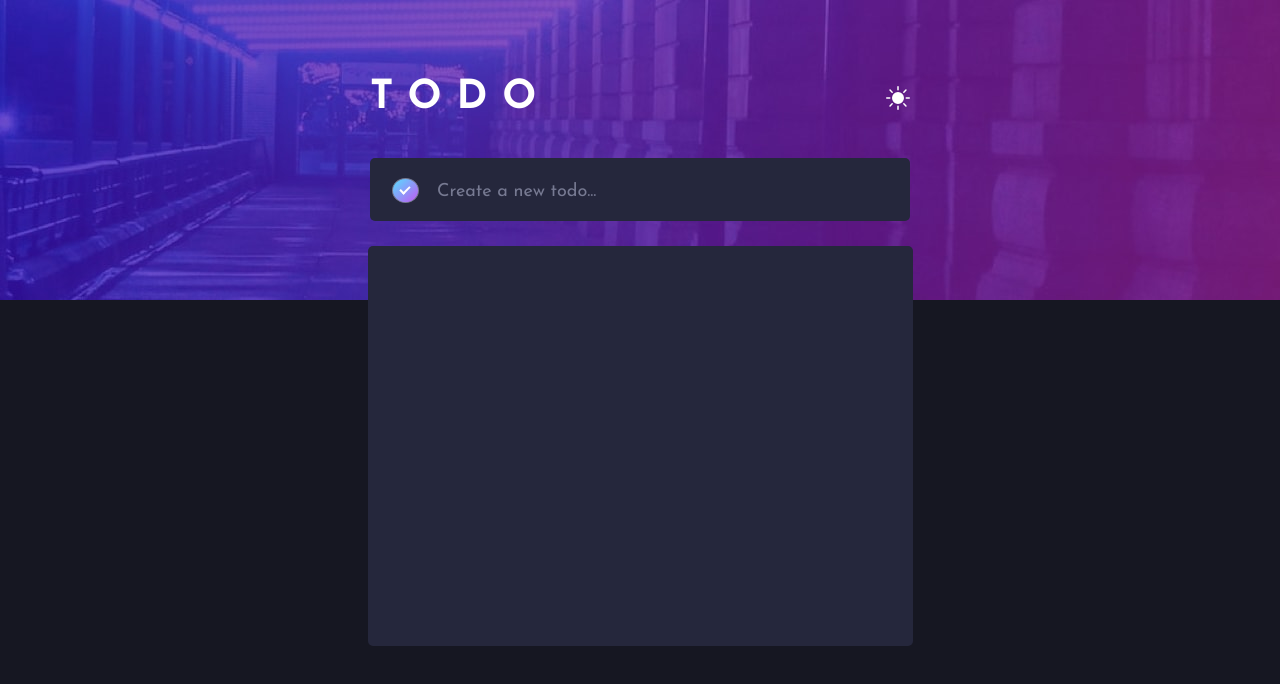
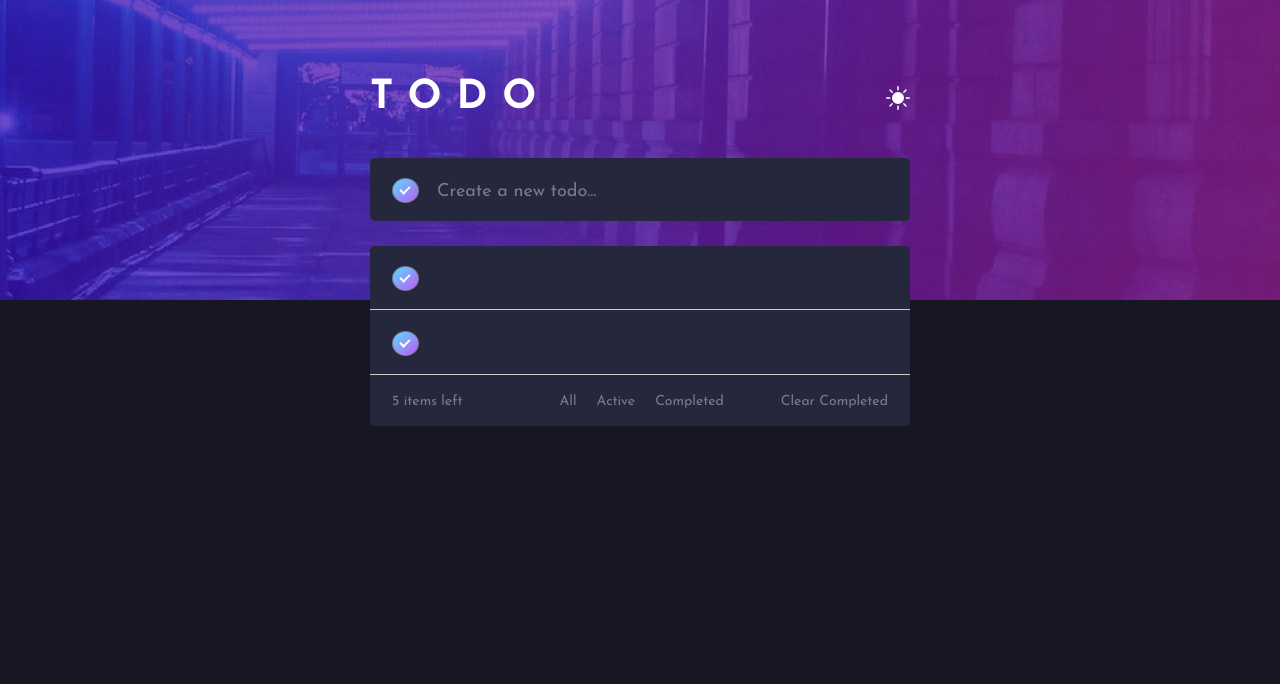
Before and after one commit to fpdsjr/todo-app-main-frontend, a React (Vite) app: page / in a window 1280 px wide. Shown: the top 684 px of the page. Built offline with nearby package versions, Linux system fonts and the light colour scheme; no server answers.

Commit message:
feat: add footer to the card components

```diff
--- a/components/Checked/styles.js
+++ b/components/Checked/styles.js
@@ -1,10 +1,21 @@
 import styled from "styled-components";
 
 export const Container = styled.div`
-  width: 540px;
+  width: 530px;
   height: 63px;
+  margin-bottom: 2px;
   background-color: white;
   background-color: hsl(235, 24%, 19%);
+  border-radius: 5px;
+
+  &:after {
+    content: "";
+    display: block;
+    width: 540px;
+    height: 0.2px;
+    background: #cfcfcf;
+    margin-top: 13px;
+  }
 `;
 
 export const CheckedContainer = styled.div`
@@ -13,6 +24,7 @@ export const CheckedContainer = styled.div`
   left: 22px;
   width: 400px;
   height: 50px;
+
   label {
     background-color: hsl(235, 24%, 19%);
     border: 1px solid hsl(237, 14%, 26%);
--- /dev/null
+++ b/components/Footer/Footer.jsx
@@ -0,0 +1,23 @@
+import React from "react";
+
+import { Container, MiddleTextContainer } from "./styles";
+
+function Footer() {
+  return (
+    <Container>
+      <div>
+        <p>5 items left</p>
+      </div>
+      <MiddleTextContainer>
+        <p>All</p>
+        <p>Active</p>
+        <p>Completed</p>
+      </MiddleTextContainer>
+      <div>
+        <p>Clear Completed</p>
+      </div>
+    </Container>
+  );
+}
+
+export default Footer;
--- /dev/null
+++ b/components/Footer/styles.js
@@ -0,0 +1,19 @@
+import styled from "styled-components";
+
+export const Container = styled.footer`
+  display: flex;
+  justify-content: space-evenly;
+  align-items: center;
+  gap: 75px;
+  height: 50px;
+  font-size: 14px;
+  color: hsl(234, 11%, 52%);
+`;
+
+export const MiddleTextContainer = styled.div`
+  display: flex;
+  margin-right: -60px;
+  p {
+    margin-right: 20px;
+  }
+`;
--- a/src/App.jsx
+++ b/src/App.jsx
@@ -6,6 +6,7 @@ import Input from "../components/Input/Input";
 import { Container } from "../styles/Container";
 import Checked from "../components/Checked/Checked";
 import { CardContainer } from "../styles/CardContainer";
+import Footer from "../components/Footer/Footer";
 
 const url = "https://todo-app-prisma-express.herokuapp.com";
 
@@ -44,8 +45,11 @@ function App() {
       <GlobalStyle />
       <Header />
       <Input />
-      {/* <Checked /> */}
-      <CardContainer></CardContainer>
+      <CardContainer>
+        <Checked />
+        <Checked />
+        <Footer />
+      </CardContainer>
     </Container>
   );
 }
--- a/styles/CardContainer.js
+++ b/styles/CardContainer.js
@@ -1,8 +1,7 @@
 import styled from "styled-components";
 
 export const CardContainer = styled.div`
-  width: 545px;
-  height: 400px;
+  width: 540px;
   background-color: hsl(235, 24%, 19%);
   border-radius: 5px;
   margin: 0 auto;
```
